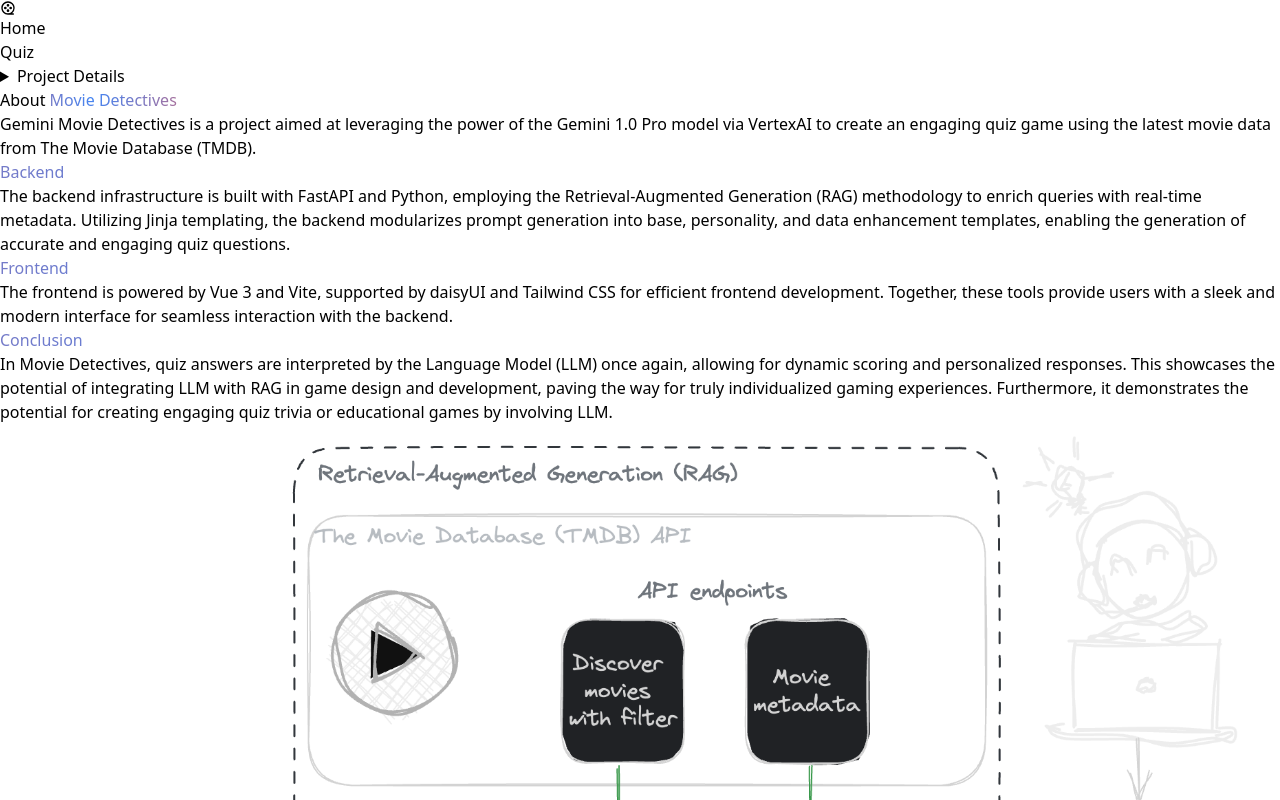
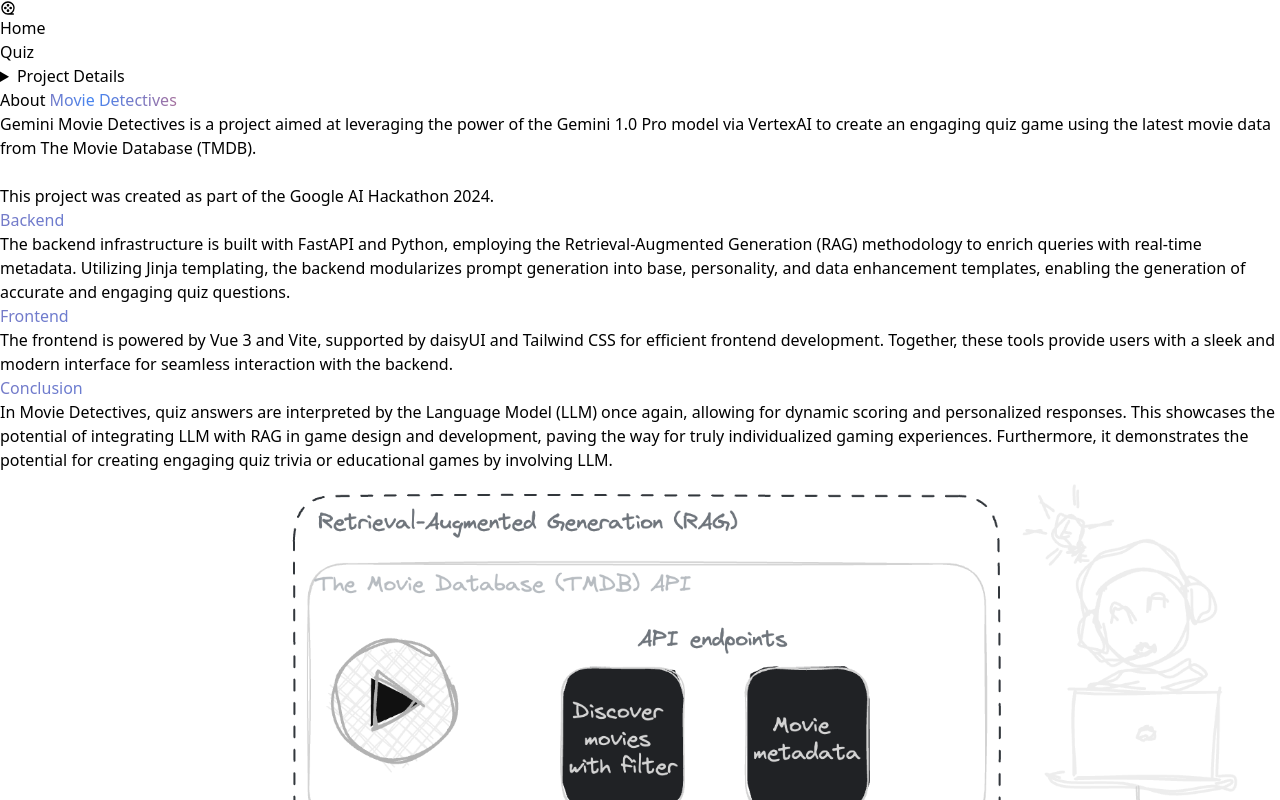
Before and after one commit to vojay-dev/gemini-movie-detectives-ui, a Vue app: page /about in a window 1280 px wide. Shown: the top 800 px of the page. Built offline with nearby package versions, Linux system fonts and the light colour scheme.

Commit message:
Update README and About page

```diff
--- a/src/components/About.vue
+++ b/src/components/About.vue
@@ -6,6 +6,8 @@
         <p class="mb-2 text-justify">
           Gemini Movie Detectives is a project aimed at leveraging the power of the Gemini 1.0 Pro model via VertexAI to
           create an engaging quiz game using the latest movie data from The Movie Database (TMDB).
+          <br /><br />
+          This project was created as part of the <a href="https://googleai.devpost.com/" class="link link-hover link-secondary" target="_blank">Google AI Hackathon 2024</a>.
         </p>
         <h2 class="text-2xl gemini">Backend</h2>
         <p class="mb-2 text-justify">
```
Also changed, not shown: 1 other file (tests, documents, lock files or other folders).
